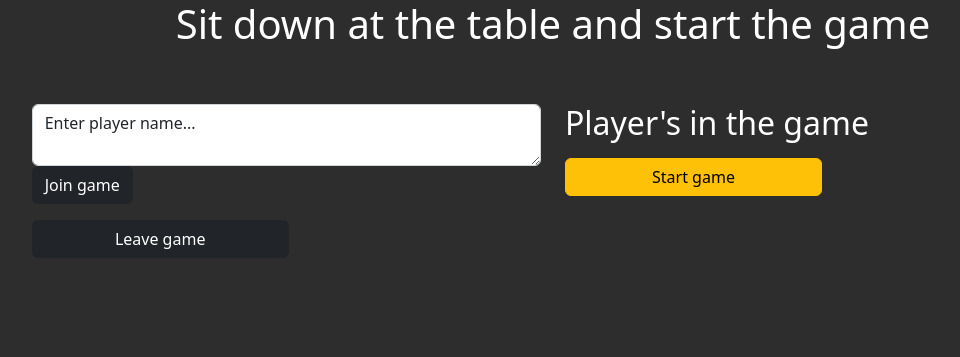
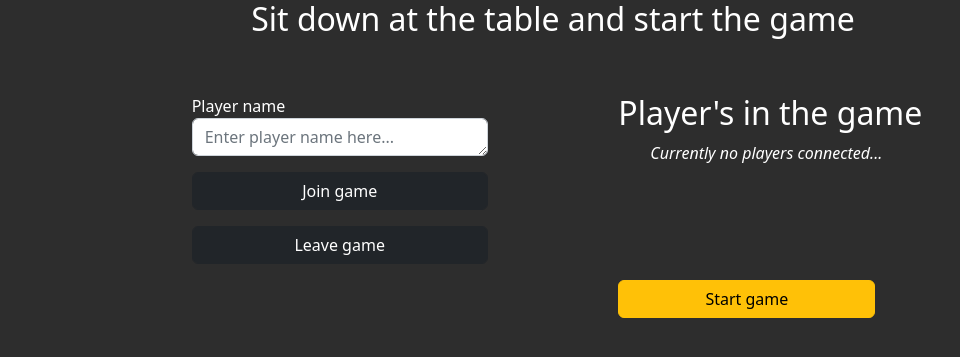
Before and after one commit to mauritz2/arboretum, a Flask app: page /lobby in a window 1280 px wide. Shown: the top 357 px of the page, without its empty margins (87-1047 px from the left). Run offline with Flask 2, Linux system fonts and the light colour scheme; some libraries are stand-ins or nearby versions.

Commit message:
Simple lobby system in place - WIP

```diff
--- a/arboretum.py
+++ b/arboretum.py
@@ -14,39 +14,50 @@ app.debug = True
 sid_to_player_map = {}
 
 
+@socketio.on("connect")
+def emit_players():
+    players = {"Players": list(sid_to_player_map.values())}
+    socketio.emit("player change", json.dumps(players), broadcast=True)
+
+
 def flash_io(text: str, category: str = "dark") -> None:
     """Send "message" to the client with the given error category"""
     emit('message', json.dumps({"text": text, "category": category}))
 
+
 @app.route("/lobby", methods=["GET"])
 def lobby():
     num_players = game_manager.num_players
-
     return render_template("lobby.html",
                            num_players=num_players)
 
-
 @socketio.on('sit_down')
 def on_sit_down(data):
+    print("JOINING")
     if request.sid in sid_to_player_map:
-        flash_io(f"Can't join. You've already joined.")
+        flash_io(f"Can't join. You've already joined.", "warning")
     else:
         player_name = data["player_name"]
-        sid_to_player_map[request.sid] = player_name
-        players = {"Players": list(sid_to_player_map.values())}
-        emit("new player", json.dumps(players))
-        flash_io("You've joined the game")
+
+        if len(player_name) == 0:
+            flash_io(f"Please enter a name before joining", "warning")
+        else:
+            sid_to_player_map[request.sid] = player_name
+            players = {"Players": list(sid_to_player_map.values())}
+            emit("player change", json.dumps(players), broadcast=True)
+            flash_io(f"You've joined the game with {request.sid}")
 
 
 @socketio.on('stand_up')
 def on_stand_up():
+    # TODO - add in cookie to track users. Currently refreshing page results in a new SID/users
     if request.sid not in sid_to_player_map:
         flash_io(f"Can't leave. You haven't joined.")
     else:
         flash_io(f'Player "{sid_to_player_map[request.sid]}" has left the game.')
         del sid_to_player_map[request.sid]
         players = {"Players": list(sid_to_player_map.values())}
-        emit("new player", json.dumps(players))
+        emit("player change", json.dumps(players), broadcast=True)
 
 
 @app.route("/game", methods=["GET"])
--- a/static/css/cards.css
+++ b/static/css/cards.css
@@ -85,19 +85,9 @@ body {
   opacity: 1;
 }
 
-input.selector_highlight:hover
-{
-    content : url("");
-}
-
 .deck-full
 {
     content : url("other/deck-full.png");
     height: 180px;
     width: 120px;
 }
-
-connection {
-    border: 10px solid #b51c29;
-    border-radius: 50px;
-}
--- a/static/js/lobby.js
+++ b/static/js/lobby.js
@@ -1,65 +1,35 @@
-var socket = io();
-console.log("I loaded!")
-socket.on('connect', function() {
-    socket.emit('my event', {data: 'I\'m connected!'});
-});
+let socket = io();
 
-
-$(document).ready(function(){
-    $('.sit_down_form').submit(function(event) {
-        console.log("Standing up!")
-        //var player_name = event.currentTarget[0].value;
-        player_name = $("#player_name_input").val();
+$(function() {
+    $('#join_game').click(function () {
+        let player_name = $("#player_name_input").val();
         socket.emit('sit_down', {player_name: player_name});
         return false;
     });
 });
 
-$(document).ready(function(){
+$(function(){
     $("#leave_game").click(function(){
         socket.emit("stand_up")
-    })
+    });
+});
 
-})
-
-socket.on("new player", function(current_players){
-    current_players = JSON.parse(current_players).Players;
-    console.log("I am the frontend and I will now update the player list");
-    console.log(current_players);
-
-    $("#player_list").empty()
-
+function update_players(current_players){
+    console.log("Thanks for calling. I will update messages.")
+    $("#player_list").empty();
     current_players.forEach((player_name) => {
         $("#player_list").append("<li>" + player_name + "</li>");
     });
-});
+}
 
-socket.on("message", function(message){
-    console.log(message)
-    showMessage(JSON.parse(message).text, JSON.parse(message).category);
-});
-
-function showMessage(text, category) {
+function show_message(text, category) {
   // Displays a message on top of the screen
   let message_div = document.getElementById("messages");
-  alert_class = "alert" + "-" + category
+  let alert_class = "alert" + "-" + category
   message_div.classList.add("alert", alert_class);
   message_div.innerHTML = text;
 }
 
-
-//// SocketIO socket
-//// const socket = io();
-//socket.on('error', (error) => console.error('SocketIO error ', error));
-//// When socket connected, request for the game state
-//socket.on('connect', () => socket.emit('get game', JSON.stringify({id: game_id})));
-//// When receiving the game state, show it
-//socket.on('game', (game, score) => Queue.enqueue(() => showState(JSON.parse(game), JSON.parse(score))));
-//// When receiving info that game changed, request the game state
-//socket.on('game changed', () => socket.emit('get game', JSON.stringify({id: game_id})));
-//// Show alert messages
-//socket.on('message', (data) => showMessage(JSON.parse(data).text, JSON.parse(data).category));
-//// If game ended, show the result overlay
-//socket.on('game ended', (data) => Queue.enqueue(() => showResult(JSON.parse(data))));
-//// If match ended, show the result overlay
-//socket.on('match ended', (data) => Queue.enqueue(() => showEnd(JSON.parse(data))));
+// Message listeners
+socket.on("message", (message) => show_message(JSON.parse(message).text, JSON.parse(message).category));
+socket.on("player change", (current_players) => update_players(JSON.parse(current_players).Players));
--- a/templates/lobby.html
+++ b/templates/lobby.html
@@ -3,22 +3,27 @@
 
 <div class="row text-center">
     <div class="col mb-5">
-        <h1>Sit down at the table and start the game</h1>
+        <h2>Sit down at the table and start the game</h2>
     </div>
 </div>
 <div class="row justify-content-center">
+    <div class="col-3 offset-2">
+        <form>
+            <label for="player_name_input">Player name</label>
+            <textarea class="form-control mb-3" id="player_name_input" rows="1" placeholder="Enter player name here..."></textarea>
+            <input class="form-control mb-3 btn btn-dark" id="join_game" type="submit" value="Join game">
+            <input class="form-control btn btn-dark mb-3" id="leave_game" value="Leave game">
+        </form>
+    </div>
     <div class="col-5 offset-1">
-        <form class="form sit_down_form">
-            <div>
-                <textarea class="form-control" id="player_name_input">Enter player name...</textarea>
-                <input type="submit" class="btn btn-dark mb-3" value="Join game">
-            </div>
-        </form>
-        <input class="btn btn-dark mb-3" id="leave_game" value="Leave game">
+        <h2>Player's in the game</h2>
+        <ul id="player_list">
+            <i>Currently no players connected...</i>
+        </ul>
     </div>
-    <div class="col-6">
-        <h2>Player's in the game</h2>
-        <ul id="player_list"></ul>
+</div>
+<div class="row justify-content-center">
+    <div class="col-5 offset-6">
         <input class="btn btn-warning" value="Start game">
     </div>
 </div>
```
